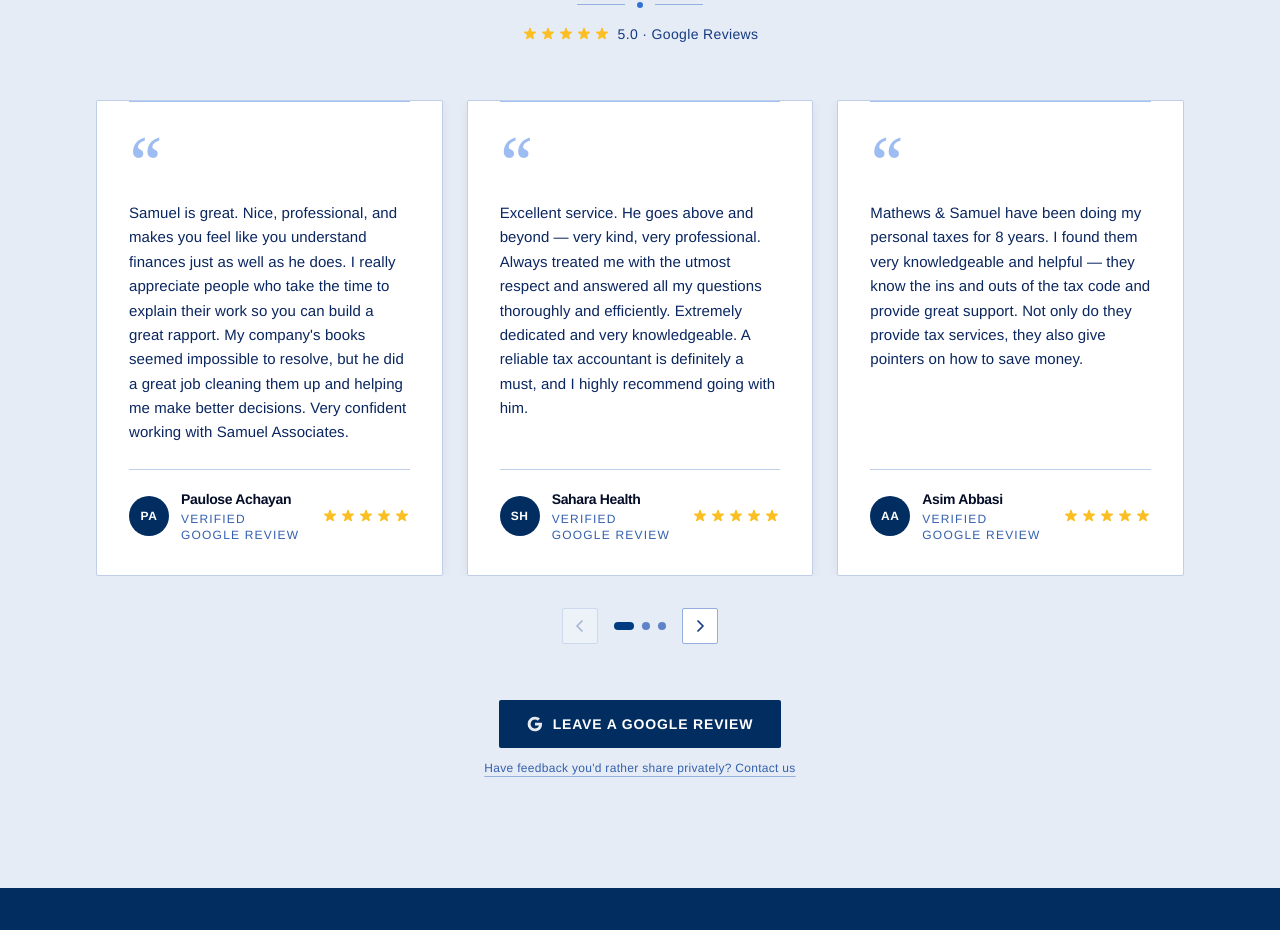
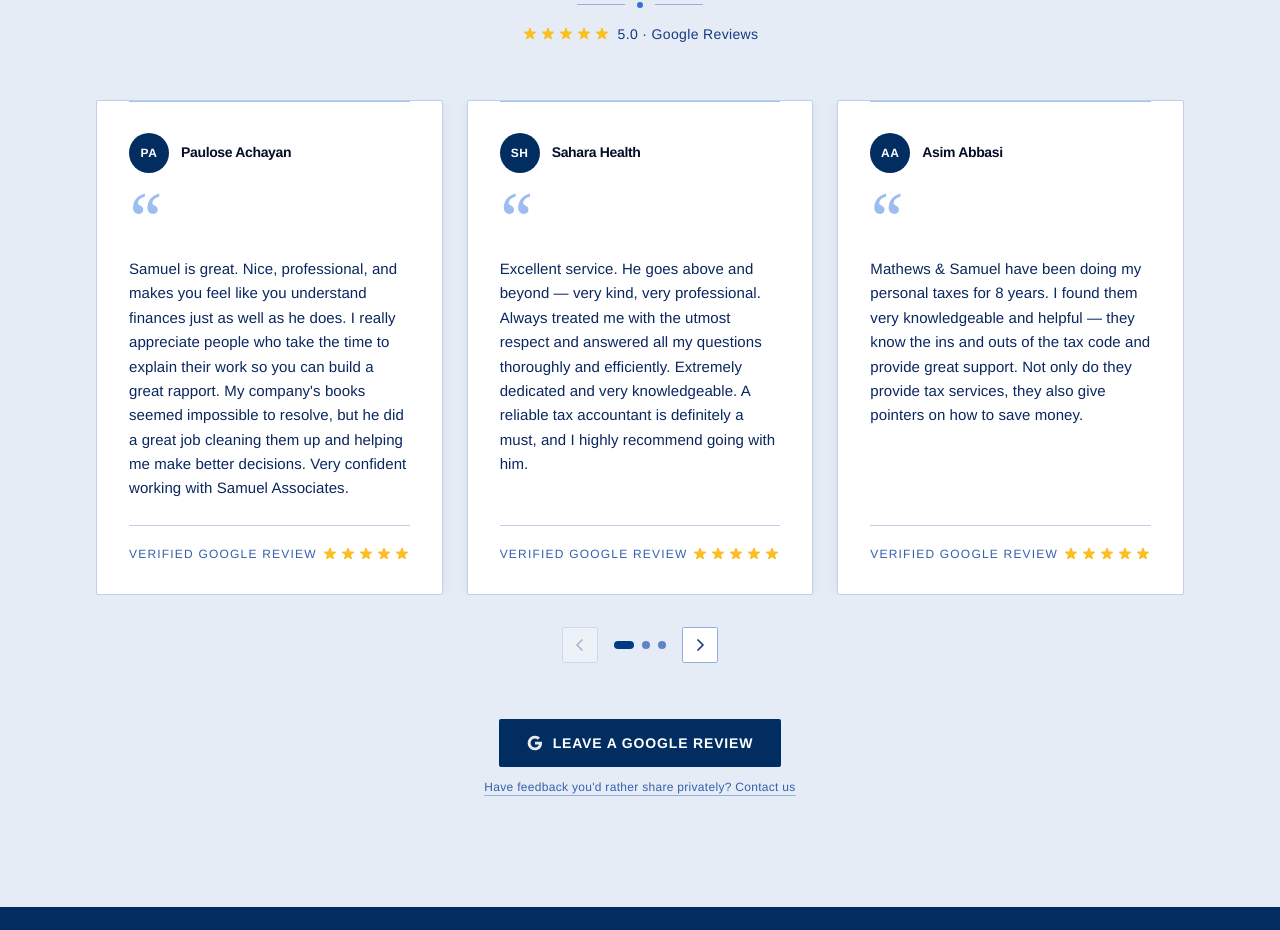
Before and after one commit to rmathew21/msacpas, a React (Vite) app: page / in a window 1280 px wide. Shown: the part 2875-3805 px from the top of the page. Built offline with nearby package versions, Linux system fonts and the light colour scheme.

Commit message:
fix: added header to review card in ReviewSection, moved avatar and name to footer

```diff
--- a/src/components/ReviewsSection.jsx
+++ b/src/components/ReviewsSection.jsx
@@ -132,6 +132,19 @@ function ReviewCard({ review }) {
         className="absolute top-0 left-8 right-8 h-px bg-royal-300 opacity-60"
         aria-hidden="true"
       />
+
+      {/* header */}
+      <div className="flex items-center gap-3 mb-4">
+        <div className="w-10 h-10 rounded-full flex items-center justify-center flex-shrink-0 bg-royal-700 text-white text-xs font-semibold tracking-wider uppercase"
+        aria-hidden='true'
+        >
+          {review.initials}
+        </div>
+        <p className="text-navy-900 font-semibold text-sm tracking-tight leading-snug">
+          {review.name}
+        </p>
+      </div>
+
       {/* opening quote */}
       <span
         className="block font-serif text-[4.5rem] leading-none text-royal-200 select-none mb-1 -mt-2"
@@ -139,36 +152,19 @@ function ReviewCard({ review }) {
       >
         &ldquo;
       </span>
+
       {/* body */}
       <p className="text-navy-700 text-[0.9375rem] leading-relaxed font-light tracking-[0.005em] flex-1">
         {review.text}
       </p>
+
       {/* footer */}
-      <div className="mt-6 pt-5 border-t border-navy-100 flex items-center gap-3">
-        <div
-          className="w-10 h-10 rounded-full flex items-center justify-center flex-shrink-0 bg-royal-700 text-white text-xs font-semibold tracking-wider uppercase"
-          aria-hidden="true"
-        >
-          {review.initials}
-        </div>
-        {/* name */}
-        <div className="flex-1 min-w-0">
-          <p className="text-navy-900 font-semibold text-sm tracking-tight leading-snug truncate">
-            {review.name}
-          </p>
-          <p className="text-navy-400 text-xs tracking-widest uppercase mt-0.5 font-medium">
+      <div className="mt-6 pt-5 border-t border-navy-100 flex items-center justify-between">
+          <p className="text-navy-400 text-xs tracking-widest uppercase font-medium">
             {review.date}
           </p>
-        </div>
-        {/* Stars - right-aligned on desktop */}
-        <div className="hidden sm:flex ml-auto">
           <StarRating count={review.rating} />
         </div>
-      </div>
-      {/* Stars - below name on small screens */}
-      <div className="sm:hidden mt-3">
-        <StarRating count={review.rating} />
-      </div>
     </article>
   );
 }
```
